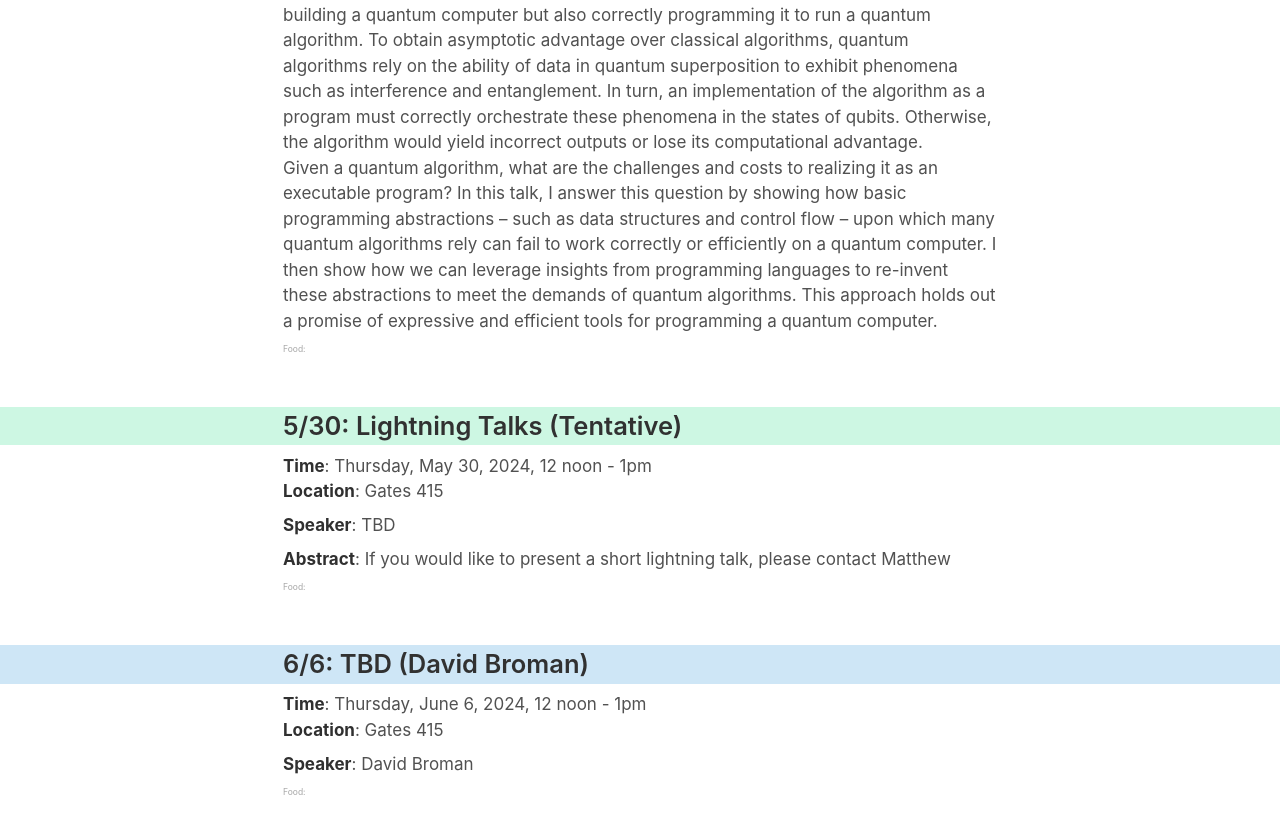
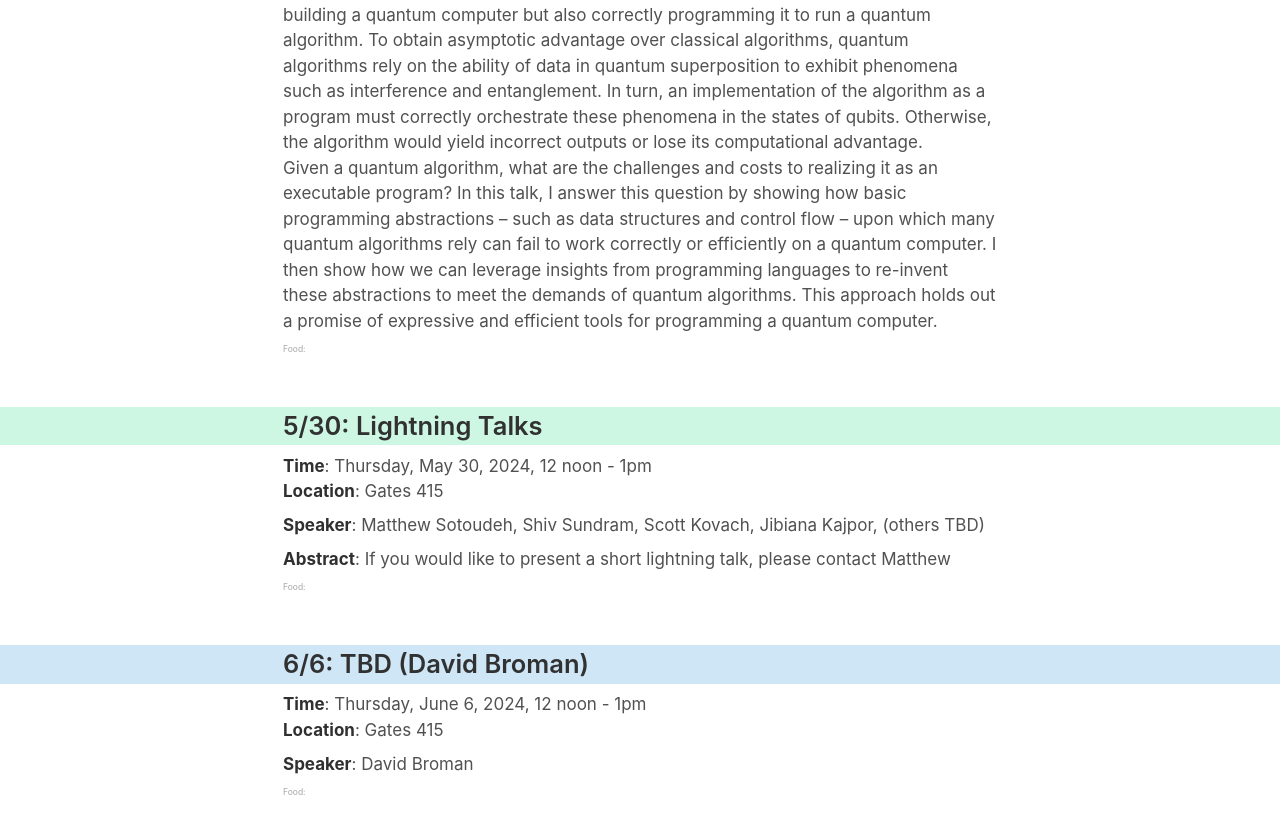
Before and after one commit to software-research-lunch/software-research-lunch.github.io, a Jekyll site: the page built from index.html, in a window 1280 px wide and 900 px high, scrolled down 4638 px. Shown: the top 834 px of the window. Built offline with Jekyll 4.4.1, drawn with Linux system fonts in a browser that asks for light colours.

Commit message:
lightning talk signups

```diff
--- a/_data/schedule.yml
+++ b/_data/schedule.yml
@@ -196,8 +196,9 @@ y24_spring:
     - date: "2024-05-30"
       abstract: "If you would like to present a short lightning talk, please
         contact Matthew"
-      title: "Lightning Talks (Tentative)"
-      speaker: "TBD"
+      title: "Lightning Talks"
+      speaker: "Matthew Sotoudeh, Shiv Sundram, Scott Kovach, Jibiana Kajpor,
+        (others TBD)"
       bio: ""
     - date: "2024-06-06"
       abstract: ""
```
